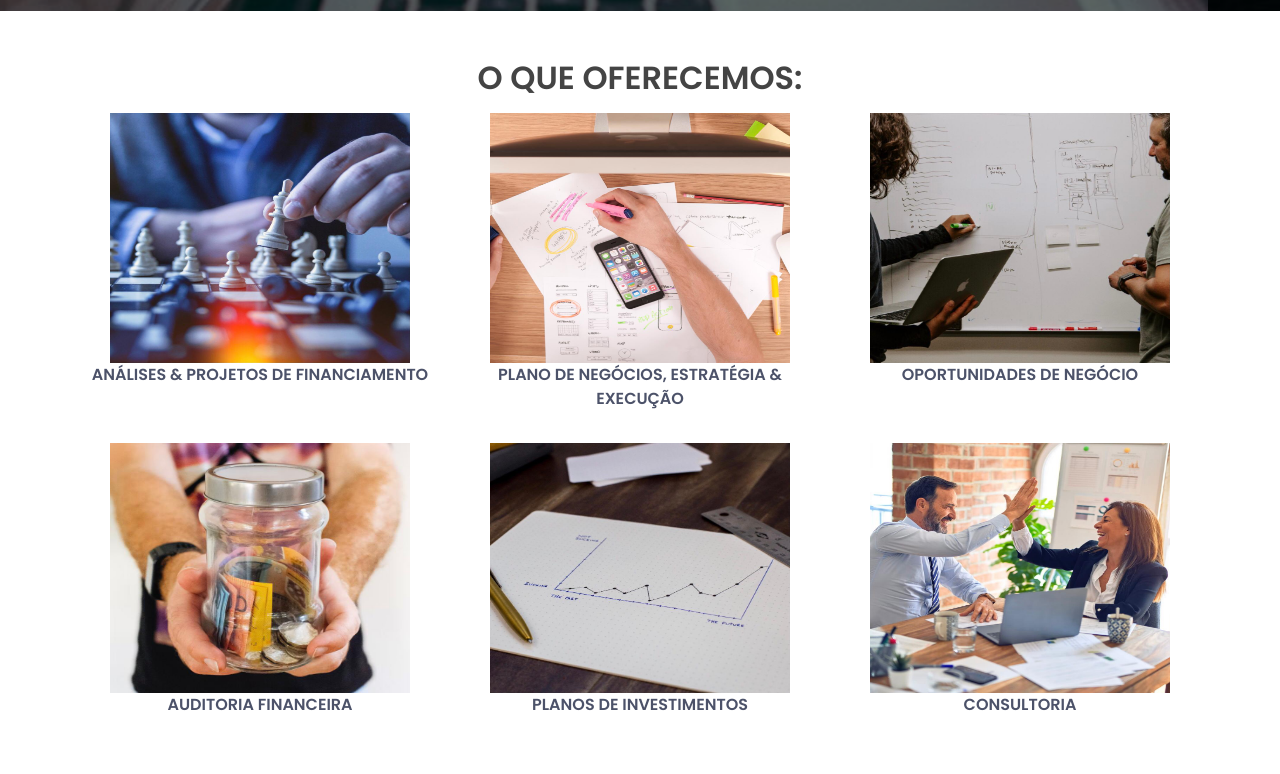
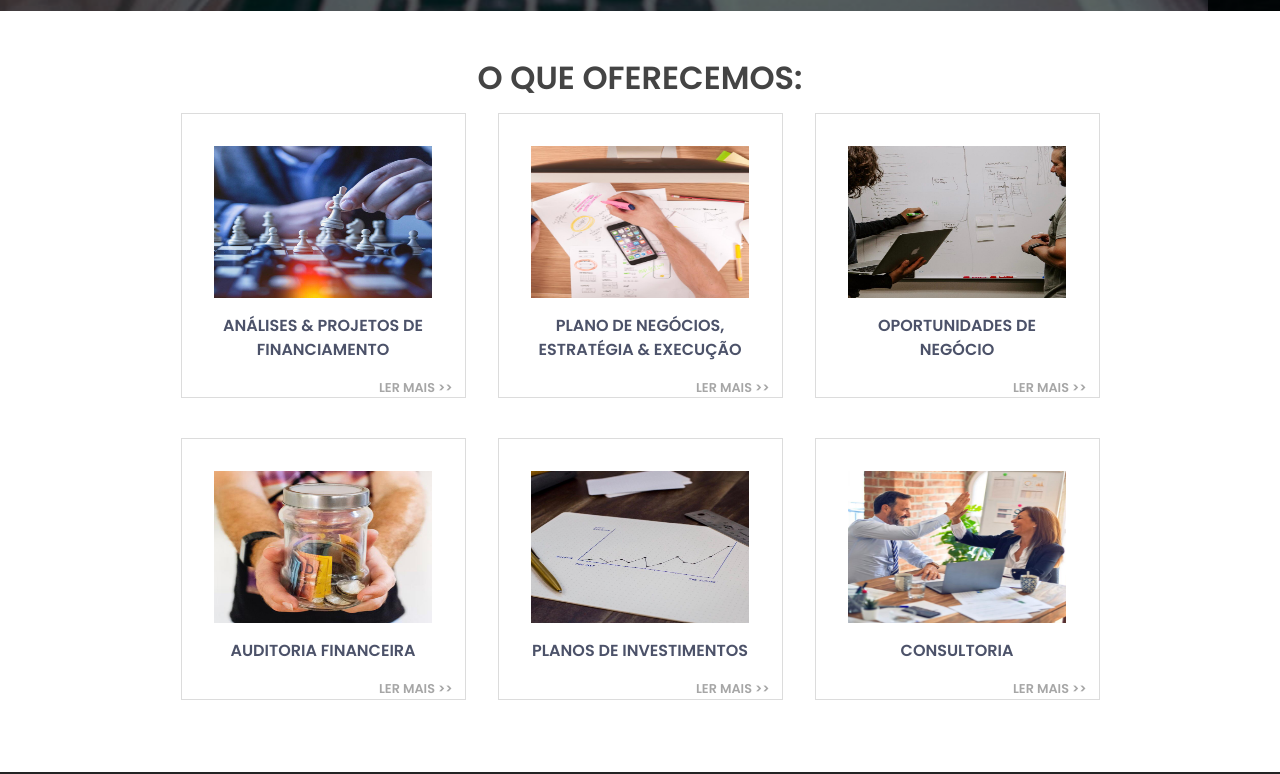
Before and after one commit to joaocarlosdene/leal-contas, a plain HTML site: page index.html in a window 1280 px wide. Shown: the part 806-1580 px from the top of the page. Drawn offline with nearby package versions, Linux system fonts and the light colour scheme; grey boxes are pictures that could not be loaded.

Commit message:
personalizando bloco

```diff
--- a/index.html
+++ b/index.html
@@ -96,43 +96,62 @@
         </div>
     <div class="container bloco text-center">
         <h2 class="oferecemos">O QUE OFERECEMOS:</h2>
-        <div class="bloco row">
-          <a class="link-bloco col-12 col-md-4 text-center" href="">
+        <div class="bloco row d-flex justify-content-center">
+          <a class="link-bloco col-9 col-md-3 text-center" href="">
             <div>
               <img class="img-bloco" src="images/Recortadas/estratégia.jpeg" alt="">
               <p>ANÁLISES & PROJETOS DE FINANCIAMENTO</p>
+              <div class="ler d-flex justify-content-end">
+                <span>Ler mais >></span>
+              </div>
+
             </div>
           </a>
-          <a href="" class="link-bloco col-12 col-md-4 text-center">
+          <a href="" class="link-bloco col-9 col-md-3 text-center">
             <div >
               <img class="img-bloco" src="images/Recortadas/Planejando.jpeg" alt="">
               <p>PLANO DE NEGÓCIOS, ESTRATÉGIA & EXECUÇÃO</p>
+              <div class="ler d-flex justify-content-end">
+                <span>Ler mais >></span>
+              </div>
             </div>
           </a>
-          <a href="" class="link-bloco col-12 col-md-4 text-center">
+          <a href="" class="link-bloco col-9 col-md-3 ">
             <div >
               <img class="img-bloco" src="images/Recortadas/Escrevendo.jpeg" alt="">
-              <p>OPORTUNIDADES DE NEGÓCIO</p>
+              <p>OPORTUNIDADES DE </br> NEGÓCIO</p>
+              <div class="ler d-flex justify-content-end">
+                <span>Ler mais >></span>
+              </div>
             </div>
           </a>
           </div>
-          <div class="bloco row">
-            <a class="link-bloco col-12 col-md-4 text-center" href="">
+          <div class="bloco row d-flex justify-content-center">
+            <a class="link-bloco col-9 col-md-3 text-center" href="">
               <div>
                 <img class="img-bloco" src="images/Recortadas/WhatsApp Image 2022-04-20 at 9.05.38 PM (1).jpeg" alt="">
                 <p>AUDITORIA FINANCEIRA</p>
+                <div class="ler d-flex justify-content-end">
+                  <span>Ler mais >></span>
+                </div>
               </div>
             </a>
-            <a href="" class="link-bloco col-12 col-md-4 text-center">
+            <a href="" class="link-bloco col-9 col-md-3 text-center">
               <div >
                 <img class="img-bloco" src="images/Recortadas/planejando1.jpeg" alt="">
                 <p>PLANOS DE INVESTIMENTOS</p>
+                <div class="ler d-flex justify-content-end">
+                  <span>Ler mais >></span>
+                </div>
               </div>
             </a>
-            <a href="" class="link-bloco col-12 col-md-4 text-center">
+            <a href="" class="link-bloco col-9 col-md-3 text-center">
               <div >
                 <img class="img-bloco" src="images/Recortadas/WhatsApp Image 2022-04-20 at 9.05.38 PM.jpeg" alt="">
                 <p>CONSULTORIA</p>
+                <div class="ler d-flex justify-content-end">
+                  <span>Ler mais >></span>
+                </div>
               </div>
             </a>
           </div>
--- a/style.css
+++ b/style.css
@@ -89,22 +89,38 @@ body{
     margin-top: 1rem;
     font-family: 'Poppins', sans-serif;
     font-weight: bold;
+
 }
 .oferecemos{
     margin-top: 3rem;
     font-family: 'Poppins', sans-serif;
     font-weight: bold;
     color: rgb(68, 68, 68);
+
 }
 .img-bloco{
-    height: 250px;
-    width: 300px;
+    height: 200px;
+    width: 250px;
+    padding: 1rem;
+    padding-top: 2rem;
 }
 .link-bloco{
     text-decoration: none;
     color: #4C5269;
+    border: solid 1px rgba(0, 0, 0, 0.137);
+    margin-left: 1rem;
+    margin-right: 1rem;
+    margin-bottom: 1.5rem;
 }
-
+.link-bloco:hover{
+    color: #4D9D34;
+    border: solid 1px #4D9D34;
+}
+.ler{
+    color: rgba(0, 0, 0, 0.349);
+    font-size: 0.8rem;
+    text-transform: uppercase;
+}
 /*---------AJUDA----------*/
 .anos{
     margin-bottom: 3rem;
```
